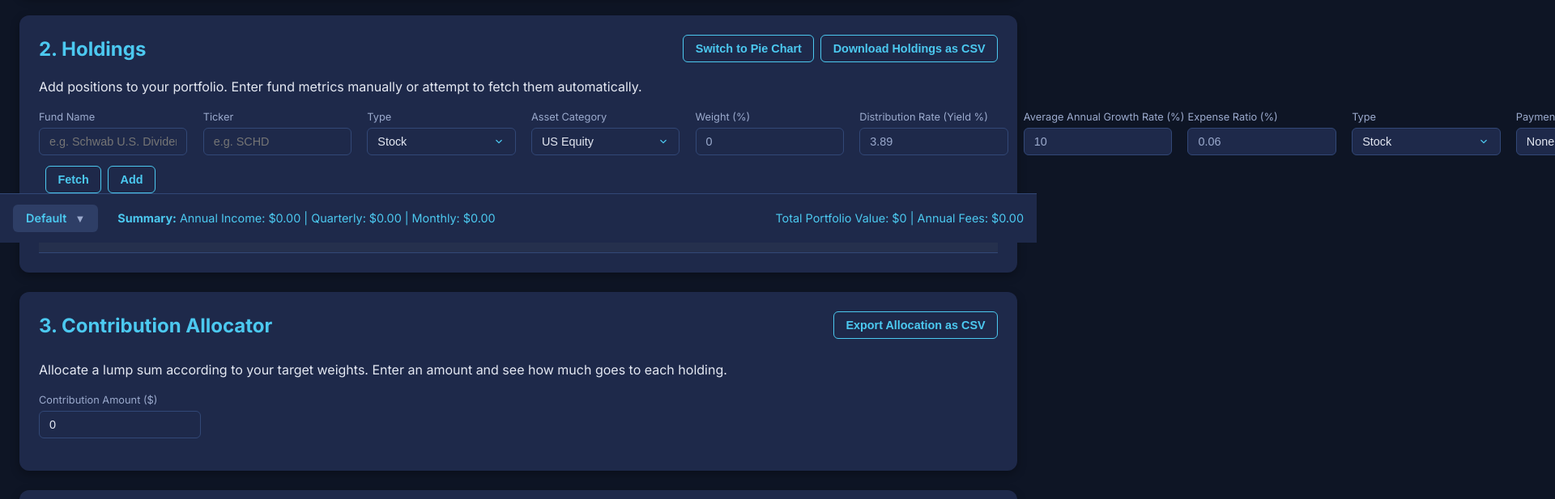
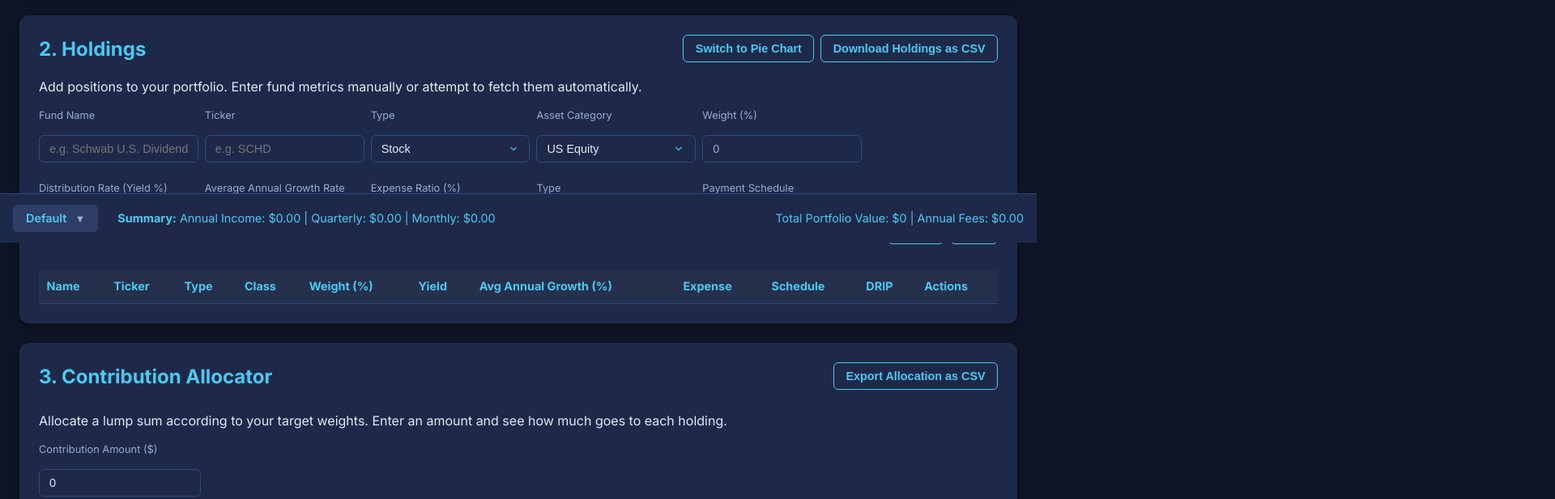
Before and after one commit to JoshDisciple/Custom-Income-Portfolio-Tool, a plain HTML site: page index.html in a window 1280 px wide. Shown: the part 500-1117 px from the top of the page at 81% size, 1920 px wide, since content can reach past the window. Drawn offline with nearby package versions, Linux system fonts and the light colour scheme.

Commit message:
Minor bugfix

```diff
--- a/index.html
+++ b/index.html
@@ -161,17 +161,25 @@
     .input-row {
   display: flex;
   flex-wrap: wrap;
-      gap: 0.8rem;
+  gap: 1.5rem;
   margin-top: 1rem;
     }
     .input-group {
   display: flex;
   flex-direction: column;
   flex: 1;
-  min-width: 110px;
-  max-width: 180px;
-    }
-    .input-group label { font-size: 0.8rem; color: var(--muted-text); margin-bottom: 0.25rem; }
+  min-width: 150px;
+  max-width: 240px;
+  margin-bottom: 0.5rem;
+    }
+    .input-group label {
+      font-size: 0.8rem;
+      color: var(--muted-text);
+      margin-bottom: 0.25rem;
+      min-height: 2.2em;
+      line-height: 1.2;
+      display: block;
+    }
     .styled-input, select {
   appearance: none;
   -webkit-appearance: none;
@@ -561,7 +569,8 @@
     </div>
     <p>Add positions to your portfolio.  Enter fund metrics manually or attempt to fetch them automatically.</p>
     <div class="input-row" style="align-items:flex-end;">
-      <div style="display:flex;flex:1;gap:0.5rem;align-items:flex-end;">
+      <div style="display:flex;flex-direction:column;flex:1;gap:0.5rem;">
+        <div style="display:flex;gap:0.5rem;flex-wrap:wrap;">
           <div class="input-group">
             <label for="newName">Fund Name</label>
             <input type="text" id="newName" class="styled-input" placeholder="e.g. Schwab U.S. Dividend Equity ETF" />
@@ -598,6 +607,8 @@
             <label for="newWeight">Weight (%)</label>
             <input type="number" id="newWeight" class="styled-input" min="0" step="0.1" placeholder="0" />
           </div>
+        </div>
+        <div style="display:flex;gap:0.5rem;flex-wrap:wrap;margin-top:0.5rem;">
           <div class="input-group">
             <label for="newYield">Distribution Rate (Yield %)</label>
             <input type="number" id="newYield" class="styled-input" min="0" step="0.01" placeholder="3.89" />
@@ -605,19 +616,6 @@
           <div class="input-group">
             <label for="newCAGR">Average Annual Growth Rate (%)</label>
             <input type="number" id="newCAGR" class="styled-input" min="0" step="0.1" placeholder="10" />
-<style>
-  /* Holdings input row spacing fix */
-  #holdings .input-row > div:first-child {
-    gap: 1.2rem !important;
-  }
-  #holdings .input-group {
-    min-width: 130px;
-    max-width: 220px;
-  }
-  label[for="newCAGR"] {
-    white-space: nowrap;
-  }
-</style>
           </div>
           <div class="input-group">
             <label for="newExpense">Expense Ratio (%)</label>
@@ -642,6 +640,7 @@
                 <option value="annual">Annually</option>
                 <option value="weekly">Weekly</option>
             </select>
+          </div>
         </div>
       </div>
       <div style="display:flex;flex-direction:column;gap:0.5rem;margin-left:0.5rem;align-items:flex-end;">
```
Lines whose indentation alone changed are shown as unchanged.
